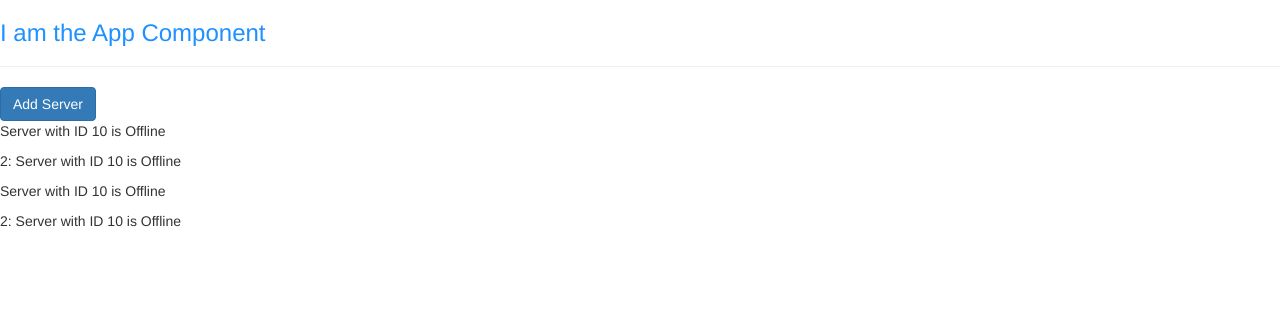
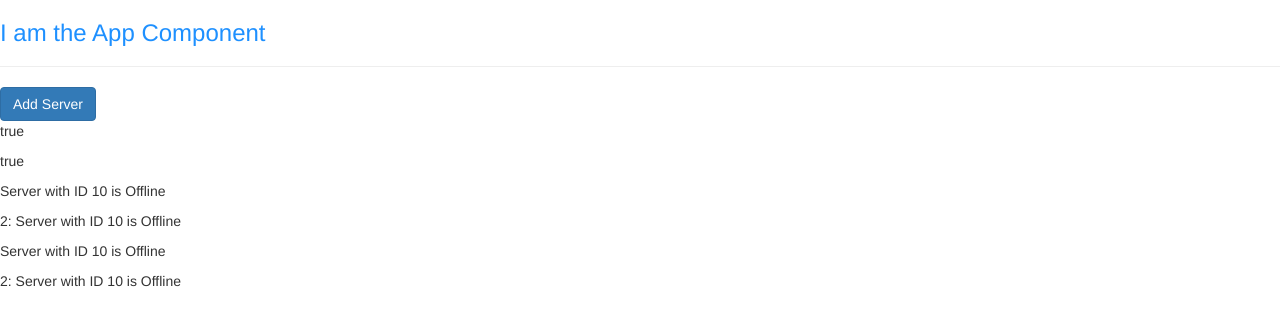
Before and after one commit to emyengineer/welcome-to-Angular6, an Angular app: page / in a window 1280 px wide. Shown: the top 326 px of the page. Built offline with nearby package versions, Linux system fonts and the light colour scheme.

Commit message:
15. Property Binding vs String Interpolation String Interpolation: 	<p>{{allowNewServer}}</p> Property Binding     <p [innerText]="allowNewServer"></p>

```diff
--- a/src/app/servers/servers.component.html
+++ b/src/app/servers/servers.component.html
@@ -2,5 +2,7 @@
     [disabled] = "!allowNewServer"
 >
     Add Server</button>
+    <p>{{allowNewServer}}</p>
+    <p [innerText]="allowNewServer"></p>
 <app-server></app-server>
 <app-server></app-server>
```
